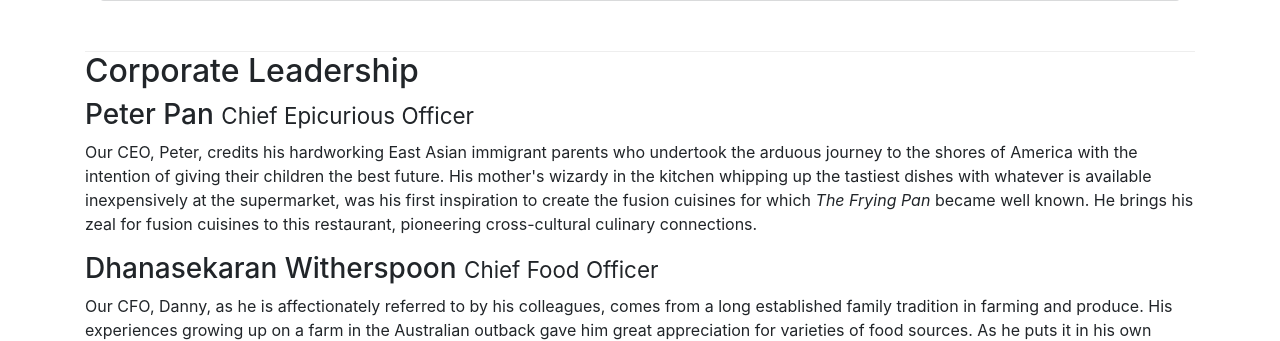
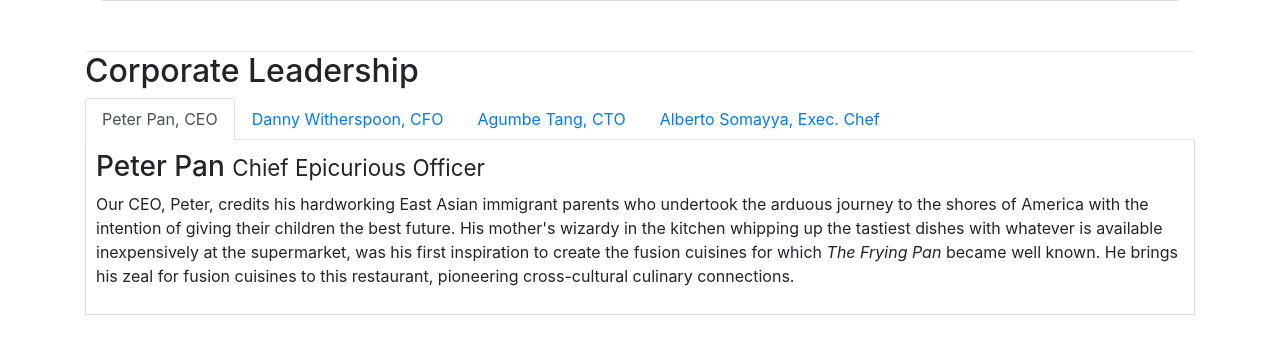
Before and after one commit to evacolas/conFusion, a website: page aboutus.html in a window 1280 px wide. Shown: the part 920-1261 px from the top of the page. Drawn offline with nearby package versions, Linux system fonts and the light colour scheme.

Commit message:
Tabs commit

```diff
--- a/aboutus.html
+++ b/aboutus.html
@@ -99,15 +99,45 @@
         <div class="row">
             <div class="col-12">
                 <h2>Corporate Leadership</h2>
-                <h3>Peter Pan <small>Chief Epicurious Officer</small></h3>
+                                <ul class="nav nav-tabs">
+                    <li class="nav-item">
+                      <a class="nav-link active" href="#peter"
+                        role="tab" data-toggle="tab">Peter Pan, CEO</a>
+                    </li>
+                    <li class="nav-item">
+                      <a class="nav-link" href="#danny" role="tab"
+                        data-toggle="tab">Danny Witherspoon, CFO</a>
+                    </li>
+                    <li class="nav-item">
+                      <a class="nav-link" href="#agumbe"role="tab"
+                        data-toggle="tab">Agumbe Tang, CTO</a>
+                    </li>
+                    <li class="nav-item">
+                      <a class="nav-link" href="#alberto" role="tab"
+                        data-toggle="tab">Alberto Somayya, Exec. Chef</a>
+                    </li>
+                </ul>
+                <div class="tab-content">
+                    <div role="tabpanel" class="tab-pane fade show active" id="peter">
+                     <h3>Peter Pan <small>Chief Epicurious Officer</small></h3>
                 <p class="d-none d-sm-block">Our CEO, Peter, credits his hardworking East Asian immigrant parents who undertook the arduous journey to the shores of America with the intention of giving their children the best future. His mother's wizardy in the kitchen whipping up the tastiest dishes with whatever is available inexpensively at the supermarket, was his first inspiration to create the fusion cuisines for which <em>The Frying Pan</em> became well known. He brings his zeal for fusion cuisines to this restaurant, pioneering cross-cultural culinary connections.</p>
+                    </div>
+
+                  <div role="tabpanel" class="tab-pane fade" id="danny">
                 <h3>Dhanasekaran Witherspoon <small>Chief Food Officer</small></h3>
                 <p class="d-none d-sm-block">Our CFO, Danny, as he is affectionately referred to by his colleagues, comes from a long established family tradition in farming and produce. His experiences growing up on a farm in the Australian outback gave him great appreciation for varieties of food sources. As he puts it in his own words, <em>Everything that runs, wins, and everything that stays, pays!</em></p>
+                </div>
+                <div role="tabpanel" class="tab-pane fade" id="agumbe">
                 <h3>Agumbe Tang <small>Chief Taste Officer</small></h3>
                 <p class="d-none d-sm-block">Blessed with the most discerning gustatory sense, Agumbe, our CTO, personally ensures that every dish that we serve meets his exacting tastes. Our chefs dread the tongue lashing that ensues if their dish does not meet his exacting standards. He lives by his motto, <em>You click only if you survive my lick.</em></p>
+                </div>
+                <div role="tabpanel" class="tab-pane fade" id="alberto">
                 <h3>Alberto Somayya <small>Executive Chef</small></h3>
                 <p class="d-none d-sm-block">Award winning three-star Michelin chef with wide International experience having worked closely with whos-who in the culinary world, he specializes in creating mouthwatering Indo-Italian fusion experiences. He says, <em>Put together the cuisines from the two craziest cultures, and you get a winning hit! Amma Mia!</em></p>
-            </div>
+                </div>
+
+                </div>
+                </div>
        </div>
        <div class="row row-content">
             <div class="col-12 col-sm-9">
--- a/css/styles.css
+++ b/css/styles.css
@@ -37,3 +37,9 @@
 .navbar-dark {
      background-color: #512DA8;
 }
+
+.tab-content {
+    border-left: 1px solid #ddd;
+    border-right: 1px solid #ddd;
+    border-bottom: 1px solid #ddd;
+    padding: 10px;
```
